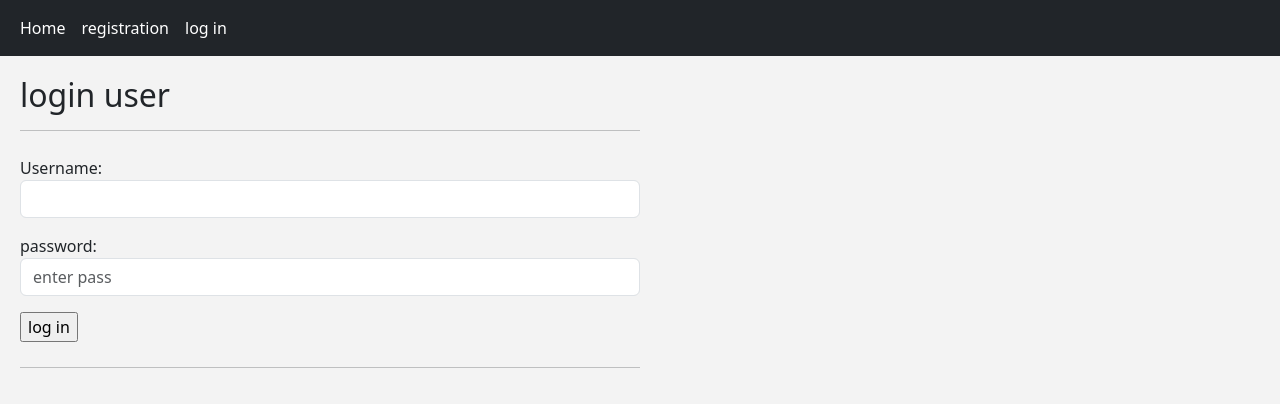
After one commit to nimagolkhanban/Social-Network, a Django app: page /account/login/ in a window 1280 px wide. The commit adds this page. Shown: the top 407 px of the page. Run offline with Django 4.2, Linux system fonts and the light colour scheme.

Commit message:
add some feature

```diff
--- a/account/forms.py
+++ b/account/forms.py
@@ -6,7 +6,8 @@ from django.core.exceptions import ValidationError
 class UserRegistrationForm(forms.Form):
     username = forms.CharField(widget=forms.TextInput(attrs={"class": "form-control"}))
     email = forms.EmailField(widget=forms.EmailInput(attrs={"class": "form-control"}))
-    password = forms.CharField(widget=forms.PasswordInput(attrs={"class": "form-control", "placeholder": "enter pass"}))
+    password1 = forms.CharField(label="password", widget=forms.PasswordInput(attrs={"class": "form-control", "placeholder": "enter pass"}))
+    password2 = forms.CharField(label="confirm password", widget=forms.PasswordInput(attrs={"class": "form-control", "placeholder": "enter pass"}))
 
     def clean_email(self):
         email = self.cleaned_data["email"]
@@ -14,3 +15,16 @@ class UserRegistrationForm(forms.Form):
         if user:
             raise ValidationError("email already exist")
         return email
+
+    def clean(self):
+        cd = super().clean()
+        p1 = cd.get("password1")
+        p2 = cd.get("password2")
+
+        if p1 and p2 and p1 != p2:
+            raise ValidationError("password must match")
+
+
+class UserLoginForm(forms.Form):
+    username = forms.CharField(widget=forms.TextInput(attrs={"class": "form-control"}))
+    password = forms.CharField(label="password", widget=forms.PasswordInput(attrs={"class": "form-control", "placeholder": "enter pass"}))
--- /dev/null
+++ b/account/templates/account/login.html
@@ -0,0 +1,12 @@
+{% extends "base.html" %}
+
+{% block content %}
+ <h2> login user</h2>
+    <form action="" method="post" class="col-md-6 align-center" novalidate>
+    {% csrf_token %}
+        <hr style="margin-bottom: 25px">
+    {{ form.as_p }}
+        <input type="submit" value="log in">
+        <hr style="margin-top: 25px">
+    </form>
+{% endblock %}
--- a/account/urls.py
+++ b/account/urls.py
@@ -3,4 +3,7 @@ from . import views
 app_name = "account"
 urlpatterns = [
     path("register/", views.RegisterView.as_view(), name="user_register"),
+    path("login/", views.LoginView.as_view(), name="user_login"),
+    path("logout/", views.LogoutView.as_view(), name="user_logout"),
+
 ]
--- a/account/views.py
+++ b/account/views.py
@@ -4,6 +4,8 @@ from django.views import View
 from .forms import UserRegistrationForm
 from django.contrib.auth.models import User
 from django.contrib import messages
+from .forms import UserLoginForm
+from django.contrib.auth import authenticate,login,logout
 
 
 
@@ -21,8 +23,40 @@ class RegisterView(View):
         form = self.form_class(request.POST)
         if form.is_valid():
             cd = form.cleaned_data
-            User.objects.create_user(cd["username"] , cd["email"], cd["password"])
+            User.objects.create_user(cd["username"] , cd["email"], cd["password1"])
             messages.success(request,"you register succesfully", "success")
             return redirect("home:home")
         else :
             return render(request, "account/register.html", {"form": form})
+
+
+
+
+class LoginView(View):
+    form_class = UserLoginForm
+
+
+    def get(self, request):
+        form = self.form_class()
+        return render(request, "account/login.html" , {"form":form})
+
+
+    def post(self, request):
+        form = self.form_class(request.POST)
+        if form.is_valid():
+            cd = form.cleaned_data
+            user = authenticate(request,username=cd["username"],password=cd["password"])
+            if user is not None:
+                login(request,user)
+                messages.success(request,"you loged in succesfully", "success")
+                return redirect("home:home")
+            messages.error(request, "username or password is wrong" , "warning")
+
+        return render(request, "account/login.html", {"form": form})
+
+
+class LogoutView(View):
+    def get(self,request):
+        logout(request)
+        messages.success(request,"loges out seccussfully","success")
+        return redirect("home:home")
--- a/templates/inc/navbar.html
+++ b/templates/inc/navbar.html
@@ -1,7 +1,14 @@
 <nav class="navbar navbar-expand-lg navbar-dark bg-dark">
   <div class="container-fluid">
       <div class="navbar-nav">
-        <a class="nav-link active"  href="{% url "home:home" %}">Home</a>
+          <a class="nav-link active"  href="{% url "home:home" %}">Home</a>
+          {% if request.user.is_authenticated %}
+          <a class="nav-link active"  href="{% url "account:user_logout" %}">log out</a>
+          {% else%}
+          <a class="nav-link active"  href="{% url "account:user_register" %}">registration</a>
+          <a class="nav-link active"  href="{% url "account:user_login" %}">log in</a>
+          {% endif %}
+
       </div>
     </div>
 </nav>
```
Also changed, not shown: db.sqlite3.
